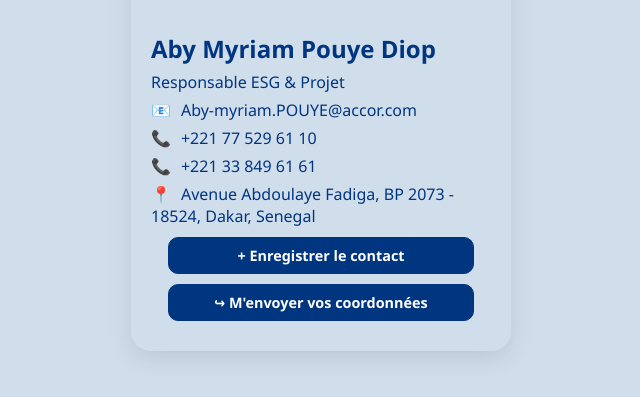
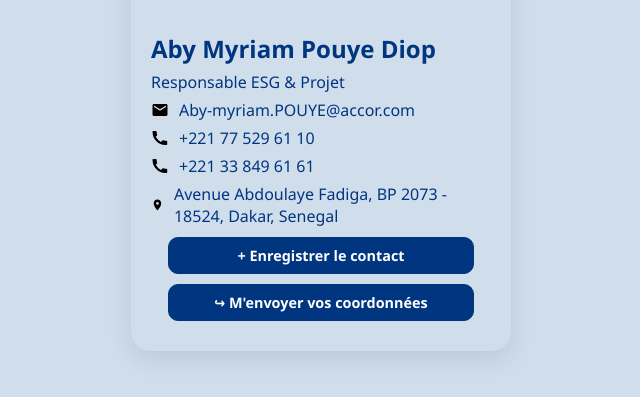
Before and after one commit to PaulM19/Carte-visite-Aby, a plain HTML site: page index.html in a window 1280 px wide. Shown: the part 271-668 px from the top of the page, without its empty margins (319-959 px from the left). Drawn offline with Linux system fonts and the light colour scheme.

Commit message:
Update index.html

```diff
--- a/index.html
+++ b/index.html
@@ -8,14 +8,14 @@
     body {
       margin: 0;
       font-family: "Segoe UI", Tahoma, Geneva, Verdana, sans-serif;
-      background-color: #d0deec; /* bleu de fond légèrement plus foncé */
+      background-color: #d0deec;
       display: flex;
       align-items: center;
       justify-content: center;
       height: 100vh;
     }
     .card {
-      background-color: #d0deec; /* même couleur que le fond général */
+      background-color: #d0deec;
       border-radius: 20px;
       color: #003580;
       width: 340px;
@@ -44,9 +44,13 @@
     .info p {
       margin: 6px 0;
       color: #003580;
+      display: flex;
+      align-items: center;
     }
     .icon {
       margin-right: 10px;
+      width: 18px;
+      height: 18px;
     }
     .btn {
       display: block;
@@ -82,6 +86,10 @@
       color: #A9B3C1;
       margin-bottom: 10px;
     }
+    .svg-icon {
+      fill: #003580;
+      margin-right: 10px;
+    }
   </style>
 </head>
 <body>
@@ -91,10 +99,10 @@
     <div class="info">
       <h2>Aby Myriam Pouye Diop</h2>
       <p class="subtitle">Responsable ESG & Projet</p>
-      <p><span class="icon">📧</span><a href="mailto:Aby-myriam.POUYE@accor.com">Aby-myriam.POUYE@accor.com</a></p>
-      <p><span class="icon">📞</span><a href="tel:+221775296110">+221 77 529 61 10</a></p>
-      <p><span class="icon">📞</span><a href="tel:+221338496161">+221 33 849 61 61</a></p>
-      <p><span class="icon">📍</span>Avenue Abdoulaye Fadiga, BP 2073 - 18524, Dakar, Senegal</p>
+      <p><svg class="icon" xmlns="http://www.w3.org/2000/svg" viewBox="0 0 24 24"><path d="M20 4H4c-1.1 0-2 .9-2 2v12c0 1.1.9 2 2 2h16c1.1 0 2-.9 2-2V6c0-1.1-.9-2-2-2zm0 4-8 5-8-5V6l8 5 8-5v2z"/></svg><a href="mailto:Aby-myriam.POUYE@accor.com">Aby-myriam.POUYE@accor.com</a></p>
+      <p><svg class="icon" xmlns="http://www.w3.org/2000/svg" viewBox="0 0 24 24"><path d="M6.62 10.79a15.464 15.464 0 006.59 6.59l2.2-2.2a1 1 0 011.11-.27 11.72 11.72 0 004.1.78 1 1 0 011 1v3.5a1 1 0 01-1 1C10.4 22 2 13.6 2 3.5a1 1 0 011-1H6.5a1 1 0 011 1c0 1.44.27 2.84.78 4.1a1 1 0 01-.27 1.11l-2.2 2.2z"/></svg><a href="tel:+221775296110">+221 77 529 61 10</a></p>
+      <p><svg class="icon" xmlns="http://www.w3.org/2000/svg" viewBox="0 0 24 24"><path d="M6.62 10.79a15.464 15.464 0 006.59 6.59l2.2-2.2a1 1 0 011.11-.27 11.72 11.72 0 004.1.78 1 1 0 011 1v3.5a1 1 0 01-1 1C10.4 22 2 13.6 2 3.5a1 1 0 011-1H6.5a1 1 0 011 1c0 1.44.27 2.84.78 4.1a1 1 0 01-.27 1.11l-2.2 2.2z"/></svg><a href="tel:+221338496161">+221 33 849 61 61</a></p>
+      <p><svg class="icon" xmlns="http://www.w3.org/2000/svg" viewBox="0 0 24 24"><path d="M12 2C8.13 2 5 5.13 5 9c0 5.25 7 13 7 13s7-7.75 7-13c0-3.87-3.13-7-7-7zm0 9.5a2.5 2.5 0 110-5 2.5 2.5 0 010 5z"/></svg>Avenue Abdoulaye Fadiga, BP 2073 - 18524, Dakar, Senegal</p>
     </div>
     <a href="contact.vcf" class="btn" download>+ Enregistrer le contact</a>
     <a href="mailto:Aby-myriam.POUYE@accor.com?subject=Demande de contact" class="btn">↪ M'envoyer vos coordonnées</a>
```
